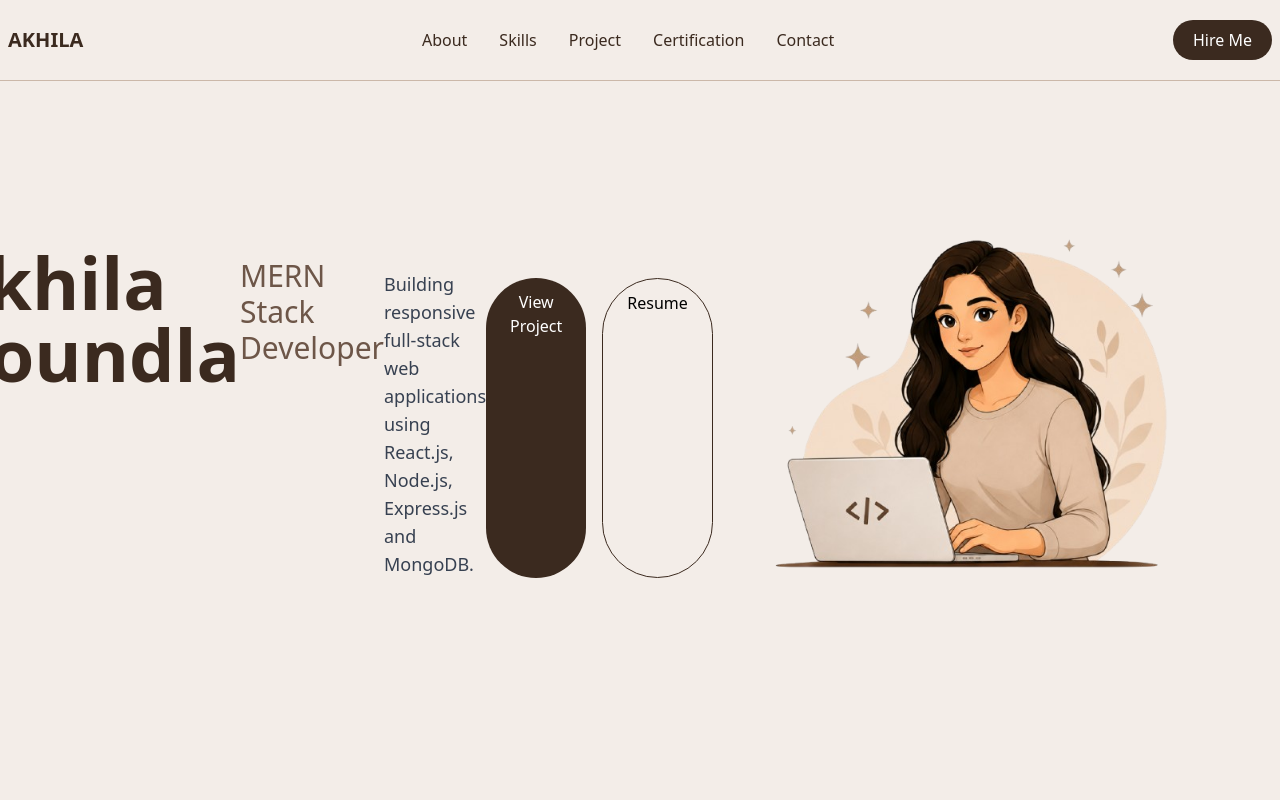
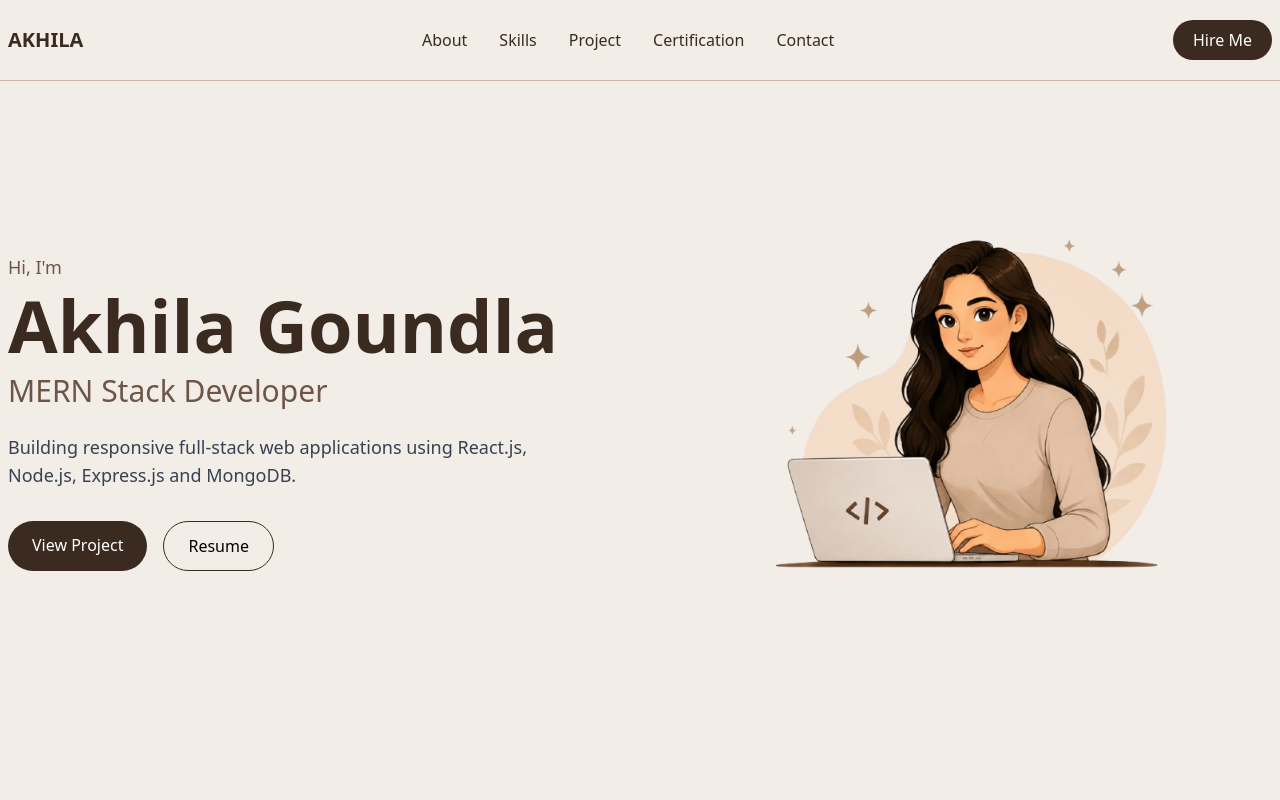
Before and after one commit to akhilacodesss/portfolio, a React (Create React App) app: page / in a window 1280 px wide. Shown: the top 800 px of the page. Built offline with nearby package versions, Linux system fonts and the light colour scheme.

Commit message:
improved mobile responsiveness

```diff
--- a/src/components/Hero.js
+++ b/src/components/Hero.js
@@ -34,7 +34,7 @@ w-full
 
 <div className="
 flex
-flex-col sm:flex-row
+flex-col
 justify-center
 text-center
 md:text-left
```
